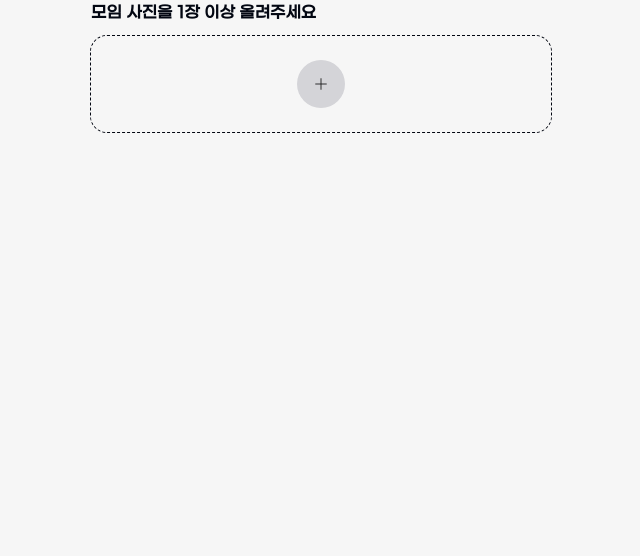
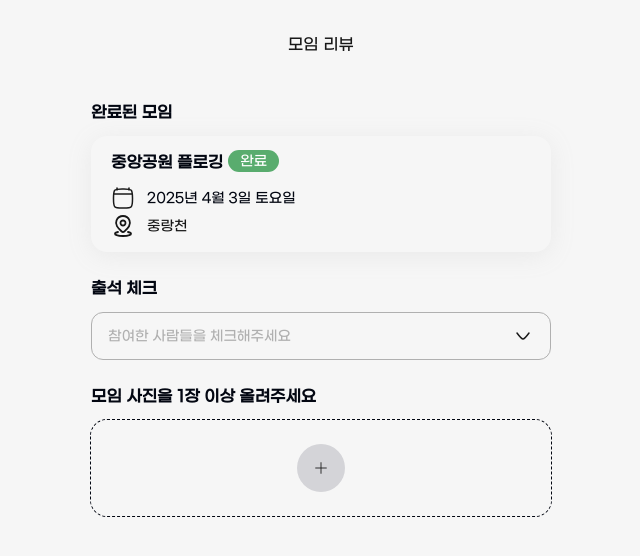
Before and after one commit to swyp-web9th-team8/frontend, a Next.js app: page /review/create in a window 1280 px wide. Shown: the top 556 px of the page, without its empty margins (319-959 px from the left). Built offline with nearby package versions, Linux system fonts and the light colour scheme.

Commit message:
Feat: 출석체크 모달 UI 완료

```diff
--- /dev/null
+++ b/src/app/(routes)/review/create/layout.tsx
@@ -0,0 +1,21 @@
+import Header from "@/components/organisms/Header";
+import "@/styles/globals.css";
+import type { Metadata } from "next";
+
+export const metadata: Metadata = {
+  title: "모임 리뷰",
+  description: "Generated by create next app",
+};
+
+export default function ReviewCreateLayout({
+  children,
+}: Readonly<{
+  children: React.ReactNode;
+}>) {
+  return (
+    <div className="flex h-full flex-col">
+      <Header title="모임 리뷰" />
+      {children}
+    </div>
+  );
+}
--- /dev/null
+++ b/src/components/molecules/input/InputWithModal.tsx
@@ -0,0 +1,70 @@
+"use client";
+
+import IconChevronBelow from "@/assets/icons/IconChevronBelow.svg";
+import Input from "@/components/atoms/Input/Input";
+import Modal from "@/components/atoms/Modal/Modal";
+import { useState } from "react";
+import { RegisterOptions } from "react-hook-form";
+import TwoButtonContents from "../../atoms/Modal/contents/TwoButtonContents";
+
+interface Props {
+  name: string;
+  placeholder?: string;
+  validationRules?: RegisterOptions;
+  children: React.ReactNode;
+  rows?: number;
+  onConfirm?: () => void;
+}
+
+function InputWithModal({
+  name,
+  placeholder = "",
+  validationRules,
+  children,
+  onConfirm,
+}: Props) {
+  const [isOpen, setIsOpen] = useState(false);
+
+  const handleModalClose = () => {
+    setIsOpen(false);
+  };
+
+  const handleModalConfirm = () => {
+    onConfirm?.();
+    setIsOpen(false);
+  };
+
+  return (
+    <div className="relative">
+      <div>
+        <Input
+          name={name}
+          placeholder={placeholder}
+          validationRules={validationRules}
+          onClick={() => setIsOpen(!isOpen)}
+          readOnly
+        />
+        <button
+          onClick={() => setIsOpen(!isOpen)}
+          type="button"
+          className="absolute top-1/2 right-4 -translate-y-1/2"
+        >
+          <IconChevronBelow className="h-6 w-6" />
+        </button>
+      </div>
+      {isOpen && (
+        <Modal onClose={handleModalClose}>
+          <TwoButtonContents
+            onClose={handleModalClose}
+            onConfirm={handleModalConfirm}
+            buttonText={{ close: "취소", confirm: "확인" }}
+          >
+            {children}
+          </TwoButtonContents>
+        </Modal>
+      )}
+    </div>
+  );
+}
+
+export default InputWithModal;
--- /dev/null
+++ b/src/components/molecules/review/AttendanceItem.tsx
@@ -0,0 +1,32 @@
+import IconCheck01 from "@/assets/icons/IconCheck01.svg";
+import IconCheck01Active from "@/assets/icons/IconCheck01Active.svg";
+import ProfileImage from "@/components/atoms/ProfileImage/ProfileImage";
+
+interface Props {
+  id: number;
+  name: string;
+  isChecked: boolean;
+  imageUrl: string | undefined;
+  onCheck: (id: number) => void;
+}
+
+function AttendanceItem({ id, name, isChecked, imageUrl, onCheck }: Props) {
+  return (
+    <div
+      className="flex items-center justify-between gap-1.5"
+      onClick={() => onCheck(id)}
+    >
+      <ProfileImage src={imageUrl} size={48} />
+      <div className="text-body1-medium flex-1 text-gray-950">{name}</div>
+      <button type="button">
+        {isChecked ? (
+          <IconCheck01Active className="h-6 w-6 text-gray-200" />
+        ) : (
+          <IconCheck01 className="h-6 w-6 text-gray-200" />
+        )}
+      </button>
+    </div>
+  );
+}
+
+export default AttendanceItem;
--- /dev/null
+++ b/src/components/molecules/review/ReviewSummaryCard.tsx
@@ -0,0 +1,37 @@
+"use client";
+
+import CalendarIcon from "@/assets/icons/calendar01.svg";
+import LocationIcon from "@/assets/icons/IconLocation.svg";
+
+function ReviewSummaryCard() {
+  return (
+    <div data-property-1="체크" data-리뷰-여부="false" className="card-base">
+      <div className="inline-flex w-60 flex-col items-start justify-start gap-3">
+        <div className="inline-flex items-start justify-start gap-[5px] self-stretch">
+          <div className="text-body1-bold text-gray-950">중앙공원 플로깅</div>
+          <div className="flex items-center gap-1.5">
+            <div className="text-body2-medium bg-green flex items-center justify-center rounded-xl px-3 py-0.5 text-white">
+              완료
+            </div>
+          </div>
+        </div>
+        <div className="flex flex-col items-start justify-start gap-1 self-stretch">
+          <div className="inline-flex items-center justify-start gap-3 self-stretch">
+            <CalendarIcon className="h-6 w-6" />
+            <div className="justify-start text-sm leading-none font-medium text-gray-950">
+              2025년 4월 3일 토요일
+            </div>
+          </div>
+          <div className="inline-flex items-center justify-start gap-3">
+            <LocationIcon className="h-6 w-6" />
+            <div className="text-greyscale-gray-950 justify-start text-sm leading-none font-medium">
+              중랑천
+            </div>
+          </div>
+        </div>
+      </div>
+    </div>
+  );
+}
+
+export default ReviewSummaryCard;
--- /dev/null
+++ b/src/components/organisms/review/AttendanceList.tsx
@@ -0,0 +1,29 @@
+import AttendanceItem from "@/components/molecules/review/AttendanceItem";
+import { ATTENDANCE_LIST } from "@/data/attendence";
+
+interface Props {
+  attendance: Record<number, boolean>;
+  onCheck: (id: number) => void;
+}
+
+function AttendanceList({ attendance, onCheck }: Props) {
+  return (
+    <div className="flex flex-col gap-[30px]">
+      <p className="text-heading2-medium text-gray-950">출석체크 해주세요</p>
+      <div className="flex flex-col gap-4.5">
+        {ATTENDANCE_LIST.map((item) => (
+          <AttendanceItem
+            key={item.id}
+            name={item.name}
+            isChecked={attendance[item.id]}
+            imageUrl={item.imageUrl}
+            onCheck={onCheck}
+            id={item.id}
+          />
+        ))}
+      </div>
+    </div>
+  );
+}
+
+export default AttendanceList;
--- /dev/null
+++ b/src/components/organisms/review/AttendanceManager.tsx
@@ -0,0 +1,54 @@
+import InputWithModal from "@/components/molecules/input/InputWithModal";
+import AttendanceList from "@/components/organisms/review/AttendanceList";
+import { ATTENDANCE_LIST } from "@/data/attendence";
+import { useState } from "react";
+import { useFormContext } from "react-hook-form";
+
+interface Props {
+  name: string;
+}
+
+type AttendanceState = Record<number, boolean>;
+
+function AttendanceManager({ name }: Props) {
+  const { setValue } = useFormContext();
+  const [attendance, setAttendance] = useState<AttendanceState>({});
+
+  const handleCheckbox = (id: number) => {
+    setAttendance((prev) => ({
+      ...prev,
+      [id]: !prev[id],
+    }));
+  };
+
+  const getSelectedAttendanceNames = (
+    attendanceState: AttendanceState,
+  ): string[] => {
+    return Object.entries(attendanceState)
+      .filter(([, isChecked]) => isChecked)
+      .map(([id]) => {
+        const attendance = ATTENDANCE_LIST.find(
+          (item) => item.id === Number(id),
+        );
+        return attendance?.name ?? "";
+      })
+      .filter(Boolean);
+  };
+
+  const handleModalConfirm = () => {
+    const selectedNames = getSelectedAttendanceNames(attendance);
+    setValue(name, selectedNames.join(", "));
+  };
+
+  return (
+    <InputWithModal
+      name={name}
+      onConfirm={handleModalConfirm}
+      placeholder="참여한 사람들을 체크해주세요"
+    >
+      <AttendanceList attendance={attendance} onCheck={handleCheckbox} />
+    </InputWithModal>
+  );
+}
+
+export default AttendanceManager;
--- a/src/components/templates/ReviewCreate.tsx
+++ b/src/components/templates/ReviewCreate.tsx
@@ -4,6 +4,8 @@ import ImagesUploader from "@/components/atoms/Input/ImagesUploader";
 import ReviewCreateItemWithLabel from "@/components/molecules/review/ReviewCreateItemWithLabel";
 import { ICreateFormValues } from "@/types/form";
 import { FormProvider, useForm } from "react-hook-form";
+import ReviewSummaryCard from "../molecules/review/ReviewSummaryCard";
+import AttendanceManager from "../organisms/review/AttendanceManager";
 
 function ReviewCreate() {
   const methods = useForm<ICreateFormValues>({
@@ -25,6 +27,12 @@ function ReviewCreate() {
         className="font-gsans-medium flex flex-col gap-6"
         onSubmit={handleSubmit(onSubmit)}
       >
+        <ReviewCreateItemWithLabel label="완료된 모임">
+          <ReviewSummaryCard />
+        </ReviewCreateItemWithLabel>
+        <ReviewCreateItemWithLabel label="출석 체크">
+          <AttendanceManager name="attendance" />
+        </ReviewCreateItemWithLabel>
         <ReviewCreateItemWithLabel label="모임 사진을 1장 이상 올려주세요">
           <ImagesUploader name="images" />
         </ReviewCreateItemWithLabel>
--- /dev/null
+++ b/src/data/attendence.ts
@@ -0,0 +1,27 @@
+export const ATTENDANCE_LIST = [
+  {
+    id: 1,
+    name: "사과하는김별이",
+    imageUrl: "https://placehold.co/48x48",
+  },
+  {
+    id: 2,
+    name: "김별이",
+    imageUrl: "https://placehold.co/48x48",
+  },
+  {
+    id: 3,
+    name: "하주영",
+    imageUrl: "https://placehold.co/48x48",
+  },
+  {
+    id: 4,
+    name: "홍길동",
+    imageUrl: "https://placehold.co/48x48",
+  },
+  {
+    id: 5,
+    name: "홍길동",
+    imageUrl: undefined,
+  },
+];
--- a/src/styles/globals.css
+++ b/src/styles/globals.css
@@ -143,6 +143,11 @@
   .textarea-placeholder {
     @apply placeholder:text-sm placeholder:font-medium placeholder:text-[#B0B0B0];
   }
+
+  /* 모임 요약 카드의 그림자 속성 등*/
+  .card-base {
+    @apply overflow-hidden rounded-2xl px-5 py-3.5 shadow-[0px_4px_24px_0px_rgba(170,170,170,0.15)];
+  }
 }
 
 @theme {
--- a/src/types/form.ts
+++ b/src/types/form.ts
@@ -9,5 +9,6 @@ export interface IGatheringFormValues {
 }
 
 export interface ICreateFormValues {
-  images: string;
+  images: string[];
+  attendance: string[]; // 닉네임
 }
```
